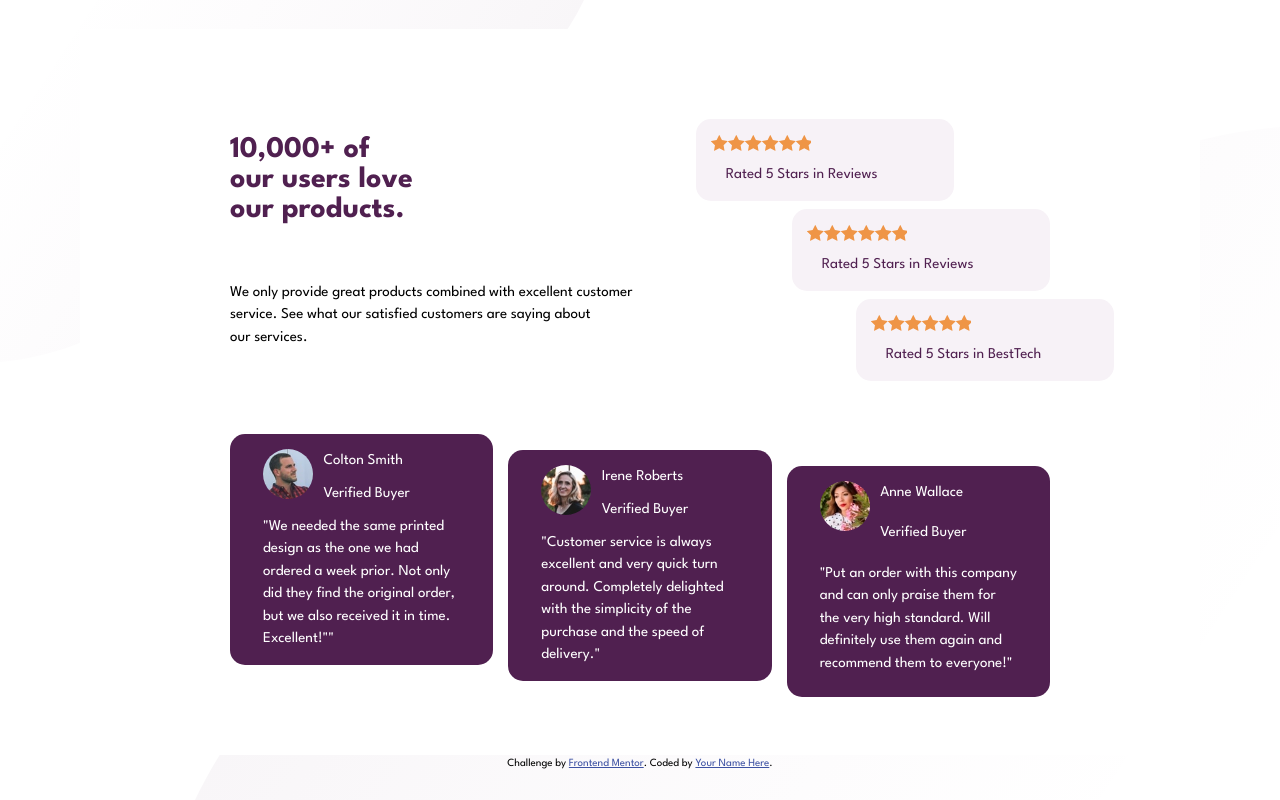
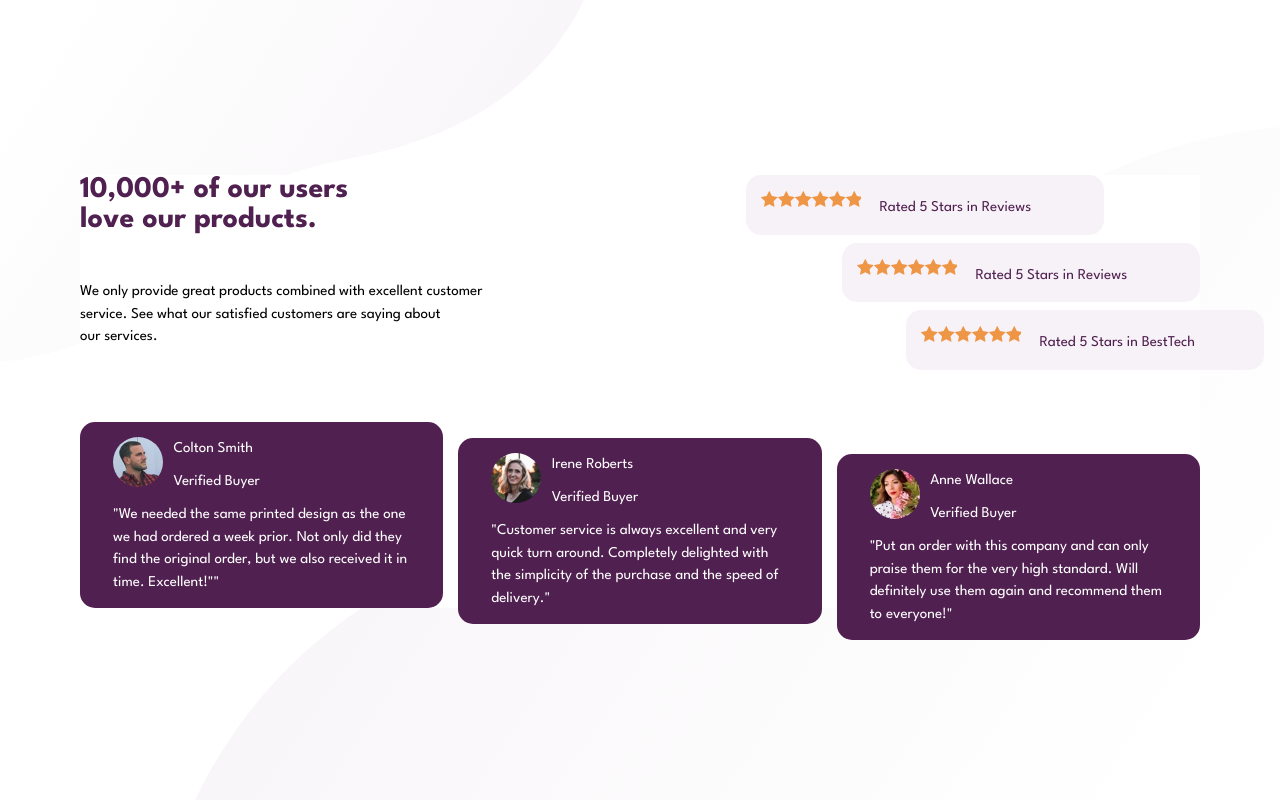
Before and after one commit to truthsearcher83/social-proof-section-master, a plain HTML site: page index.html in a window 1280 px wide. Drawn offline with Linux system fonts and the light colour scheme.

Commit message:
css changes

```diff
--- a/style.css
+++ b/style.css
@@ -130,10 +130,9 @@ body {
       " sub-title sub-title ratings "
       " testimonials testimonials testimonials ";
     gap: 1.5em;
-
-    padding: 6em 10em;
   }
   .social-proof__title {
+    margin: 0;
     grid-area: title;
     line-height: 1;
   }
@@ -206,17 +205,21 @@ body {
 .social-proof__ratings {
   text-align: center;
 }
+
+.social-proof__title {
+  max-width: 17ch;
+  margin: 1rem auto 0;
+  color: var(--clr-primary-800);
+}
 @media (min-width: 37rem) {
   .social-proof__title,
   .social-proof__sub-title,
   .social-proof__ratings {
     text-align: initial;
   }
-}
-.social-proof__title {
-  max-width: 17ch;
-  margin: 1rem auto 0;
-  color: var(--clr-primary-800);
+  .social-proof__title {
+    margin: 0;
+  }
 }
 .social-proof__rating {
   background-color: var(--clr-neutral-200);
```
